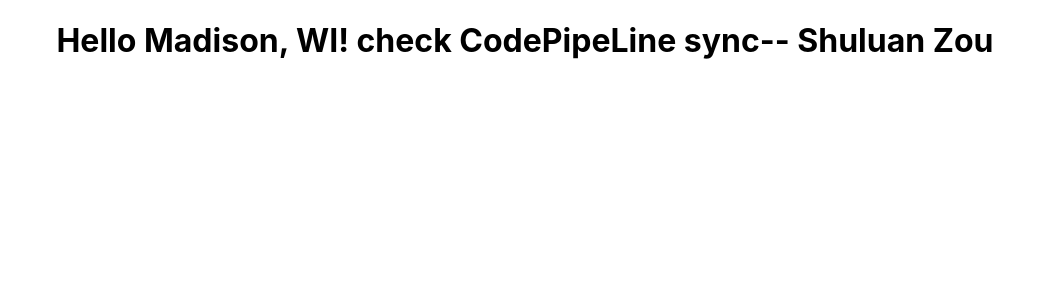
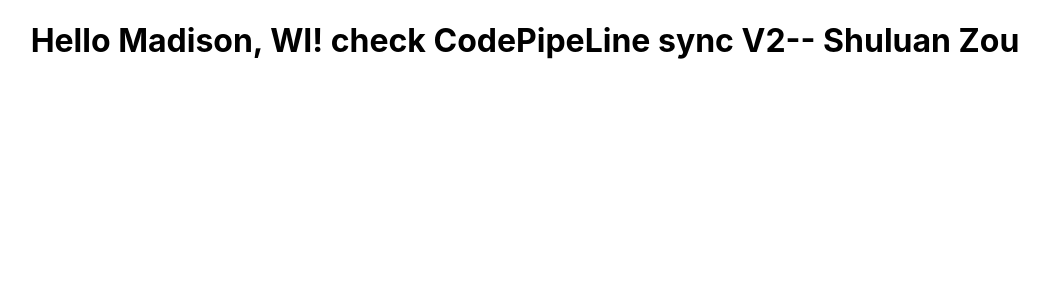
Before and after one commit to zoushuluan/p4, a React (Create React App) app: page / in a window 1280 px wide. Shown: the top 300 px of the page, without its empty margins (115-1164 px from the left). Built offline with nearby package versions, Linux system fonts and the light colour scheme.

Commit message:
Modified App..js, check CodePipeline sync V2

```diff
--- a/src/App.js
+++ b/src/App.js
@@ -3,7 +3,7 @@
 function App() {
   return (
     <div className="App">
-      <h1>Hello Madison, WI! check CodePipeLine sync-- Shuluan Zou</h1>
+      <h1>Hello Madison, WI! check CodePipeLine sync V2-- Shuluan Zou</h1>
     </div>
   );
 }
```
